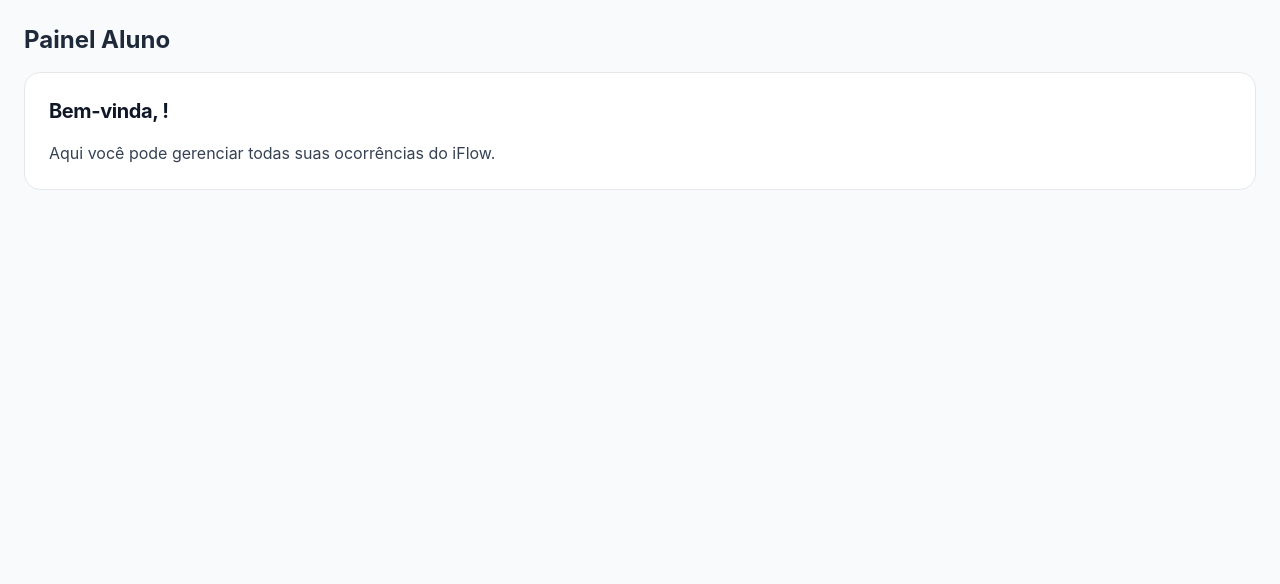
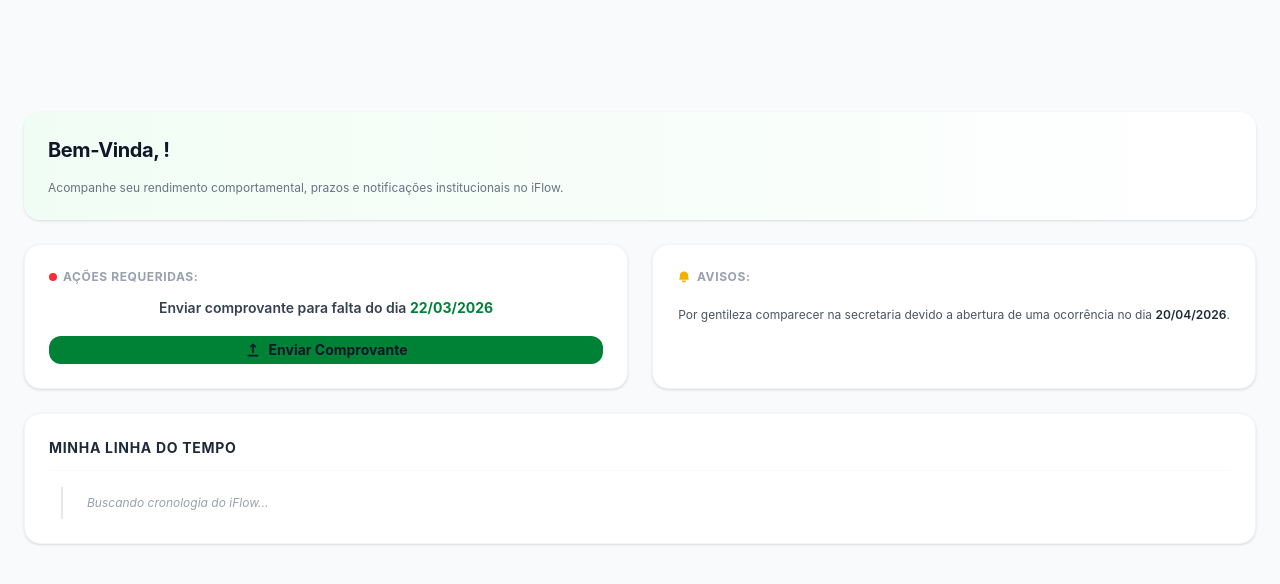
Before and after one commit to IFPE-Jaboatao/ocorrencias-time1, a Next.js app in the folder frontend/: page /dashboard/aluno in a window 1280 px wide. Shown: the top 584 px of the page. Built offline with nearby package versions, Linux system fonts and the light colour scheme.

Commit message:
feat(aluno): criando painel do aluno com timeline e habilitar home na navbar

```diff
--- a/frontend/src/app/dashboard/aluno/page.tsx
+++ b/frontend/src/app/dashboard/aluno/page.tsx
@@ -1,32 +1,136 @@
 "use client";
+import { useState, useEffect } from "react";
 import { useAuth } from "@/contexts/AuthContext";
-import { Spinner, Card } from "flowbite-react";
+import { Spinner, Card, Button } from "flowbite-react";
+import { HiCalendar, HiUpload, HiBell, HiCheckCircle } from "react-icons/hi";
+import { api } from "@/services/api";
+
+interface OcorrenciaAluno {
+  id: number;
+  titulo: string;
+  categoria: string;
+  severidade: string;
+  dataOcorrencia: string;
+}
 
 export default function AlunoDashboard() {
-  const { user, loading } = useAuth();
+  const { user, loading: authLoading } = useAuth();
+  const [ocorrencias, setOcorrencias] = useState<OcorrenciaAluno[]>([]);
+  const [carregandoDados, setCarregandoDados] = useState(true);
+  const [montado, setMontado] = useState(false);
 
-  if (loading) {
+  useEffect(() => {
+    setMontado(true);
+    const carregarOcorrenciasAluno = async () => {
+      try {
+        const token = localStorage.getItem("auth_token") || sessionStorage.getItem("auth_token");
+
+        // 🟢 Consome o endpoint /aluno/ocorrencias que puxa as ocorrências do ID do usuário logado!
+        const resposta = await api.get("/aluno/ocorrencias", {
+          headers: { Authorization: `Bearer ${token}` },
+        });
+
+        setOcorrencias(resposta.data || []);
+      } catch (error) {
+        console.error("Erro ao carregar ocorrências do aluno:", error);
+      } finally {
+        setCarregandoDados(false);
+      }
+    };
+
+    if (user) carregarOcorrenciasAluno();
+  }, [user]);
+
+  if (authLoading || !montado) {
     return (
-      <div
-        className="flex justify-center items-center min-h-screen"
-        role="status"
-      >
+      <div className="flex justify-center items-center min-h-screen bg-gray-50 dark:bg-gray-900">
         <Spinner size="xl" />
       </div>
     );
   }
 
   return (
-    <div className="p-6">
-      <h1 className="text-2xl font-bold text-gray-800 mb-4">Painel Aluno</h1>
-      <Card>
-        <h5 className="text-xl font-bold tracking-tight text-gray-900">
-          Bem-vinda, {user?.name}!
+    <div className="pt-28 p-6 max-w-7xl mx-auto space-y-6">
+
+      {/* 👋 BOAS-VINDAS PADRONIZADO */}
+      <Card className="border-none shadow-sm bg-gradient-to-r from-green-50 to-white dark:from-gray-800 dark:to-gray-800">
+        <h5 className="text-xl font-bold tracking-tight text-gray-900 dark:text-white capitalize">
+          Bem-vinda, {user?.name?.toLowerCase()}!
         </h5>
-        <p className="font-normal text-gray-700">
-          Aqui você pode gerenciar todas suas ocorrências do iFlow.
+        <p className="font-normal text-xs text-gray-500 dark:text-gray-400">
+          Acompanhe seu rendimento comportamental, prazos e notificações institucionais no iFlow.
         </p>
       </Card>
+
+      {/* 📊 SEÇÃO SUPERIOR: AÇÕES REQUERIDAS E AVISOS (Figma Topo) */}
+      <div className="grid grid-cols-1 md:grid-cols-2 gap-6">
+
+        {/* Bloco: Ações Requeridas */}
+        <div className="bg-white dark:bg-gray-800 p-6 rounded-2xl shadow-sm border border-gray-100 dark:border-gray-700 flex flex-col justify-between space-y-4">
+          <div>
+            <h3 className="text-xs font-bold text-gray-400 dark:text-gray-500 uppercase tracking-wider flex items-center gap-1.5">
+              <span className="w-2 h-2 rounded-full bg-red-500 block"></span> Ações Requeridas:
+            </h3>
+            <p className="text-sm font-semibold text-gray-700 dark:text-gray-300 mt-3 text-center leading-relaxed">
+              Enviar comprovante para falta do dia <span className="text-green-700 dark:text-green-400 font-bold">22/03/2026</span>
+            </p>
+          </div>
+          <Button color="success" size="sm" className="bg-green-700 hover:bg-green-600 font-bold rounded-xl py-1">
+            <HiUpload className="mr-2 h-4 w-4" /> Enviar Comprovante
+          </Button>
+        </div>
+
+        {/* Bloco: Avisos */}
+        <div className="bg-white dark:bg-gray-800 p-6 rounded-2xl shadow-sm border border-gray-100 dark:border-gray-700 flex flex-col justify-start space-y-3">
+          <h3 className="text-xs font-bold text-gray-400 dark:text-gray-500 uppercase tracking-wider flex items-center gap-1.5">
+            <HiBell className="text-yellow-500 text-sm" /> Avisos:
+          </h3>
+          <p className="text-xs text-gray-600 dark:text-gray-400 leading-relaxed text-center py-2">
+            Por gentileza comparecer na secretaria devido a abertura de uma ocorrência no dia <span className="font-semibold text-gray-800 dark:text-gray-200">20/04/2026</span>.
+          </p>
+        </div>
+
+      </div>
+
+      {/* ⏳ LINHA DO TEMPO: HISTÓRICO COMPORTAMENTAL (Figma Baixo) */}
+      <div className="bg-white dark:bg-gray-800 p-6 rounded-2xl shadow-sm border border-gray-100 dark:border-gray-700 space-y-4">
+        <h3 className="text-sm font-bold text-gray-800 dark:text-white uppercase tracking-wider border-b border-gray-50 dark:border-gray-700 pb-3">
+          Minha linha do tempo
+        </h3>
+
+        <div className="relative pl-6 border-l-2 border-gray-200 dark:border-gray-700 ml-3 space-y-6">
+          {carregandoDados ? (
+            <div className="text-xs text-gray-400 italic py-2">Buscando cronologia do iFlow...</div>
+          ) : ocorrencias.length > 0 ? (
+            ocorrencias.map((oc) => (
+              <div key={oc.id} className="relative">
+                {/* Marcador redondo na linha */}
+                <span className="absolute -left-[31px] top-0.5 bg-green-700 text-white rounded-full p-1 flex items-center justify-center border-4 border-white dark:border-gray-800">
+                  <HiCalendar size={10} />
+                </span>
+
+                {/* Conteúdo do item */}
+                <div className="space-y-0.5 pl-2">
+                  <span className="text-[10px] font-bold text-gray-400">
+                    {oc.dataOcorrencia ? new Date(oc.dataOcorrencia).toLocaleDateString("pt-BR") : "S/D"}
+                  </span>
+                  <h4 className="text-sm font-bold text-gray-800 dark:text-white">
+                    {oc.titulo}
+                  </h4>
+                  <p className="text-xs text-gray-500 dark:text-gray-400 font-medium">
+                    {oc.categoria?.replace(/_/g, " ").toLowerCase()}
+                  </p>
+                </div>
+              </div>
+            ))
+          ) : (
+            <div className="text-xs text-gray-400 dark:text-gray-500 italic flex items-center gap-1.5 py-4">
+              <HiCheckCircle className="text-green-600 text-sm" /> ✔️ Tudo regular! Nenhuma ocorrência registrada na sua ficha comportamental.
+            </div>
+          )}
+        </div>
+      </div>
+
     </div>
   );
 }
--- a/frontend/src/components/Navbar.tsx
+++ b/frontend/src/components/Navbar.tsx
@@ -23,10 +23,17 @@ export function Navbar() {
   const menuItems = [
     {
       id: "home",
-      href: userRole === "admin" ? "/dashboard/admin" : "/dashboard/professor",
+      href:
+        userRole === "admin"
+          ? "/dashboard/admin"
+          : userRole === "professor"
+          ? "/dashboard/professor"
+          : userRole === "responsavel"
+          ? "/dashboard/responsavel"
+          : "/dashboard/aluno",
       icon: HiHome,
       label: "Início",
-      roles: ["admin", "professor"],
+      roles: ["admin", "professor", "aluno", "responsavel"],
     },
     {
       id: "historico-ocorrencias",
```
